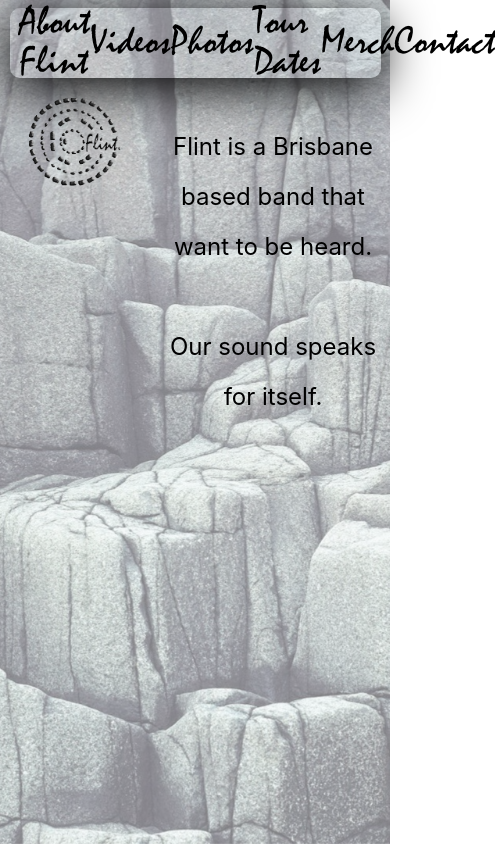
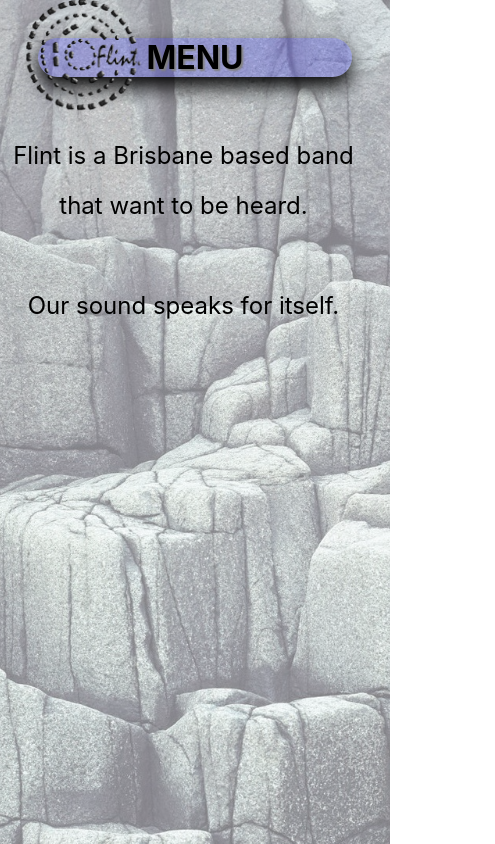
Before and after one commit to andrebonizi/flintband, a Svelte app: page / in a window 390 px wide. Shown: the whole page, 495 px wide, since content can reach past the window. Built offline with nearby package versions, Linux system fonts and the light colour scheme; a web font is replaced by a local one.

Commit message:
responsive layout

```diff
--- a/src/App.svelte
+++ b/src/App.svelte
@@ -7,31 +7,47 @@
 
 	export let url = "";
 	let links = [
-		{ link: "about", text: "About Flint"},
-		{ link: "videos", text: "Videos"},
+		{ link: "about", text: "About Flint."},
 		{ link: "photos", text: "Photos"},
 		{ link: "tour", text: "Tour Dates"},
+		{ link: "history", text: "History"},
 		{ link: "merch", text: "Merch"},
 		{ link: "contact", text: "Contact"},
 	];
 
+	let mobile = window.matchMedia("(orientation: portrait)").matches ? true : false;
 </script>
 
+<div>
 <Background />
 <Router url="{url}">
-	<Navbar links="{links}" />
-	<div class="container">
-		<Logo />
-		<Routes />
-	</div>
+	<Navbar links="{links}" mobile={mobile}/>
+	{#if mobile}
+		<div class="column">
+			<Logo mobile={mobile}/>
+			<Routes mobile={mobile}/>
+		</div>
+	{:else}
+		<div class="row">
+			<Logo mobile={mobile}/>
+			<Routes mobile={mobile}/>
+		</div>
+	{/if}
 </Router>
-<p>
-</p>
 
+</div>
 <style>
-	.container{
+	.row{
 		display: flex;
-		justify-content: flex-start;
+		width: 90vw;
 		flex-direction: row;
 	}
+	.column{
+		display: flex;
+		width: 90vw;
+		flex-direction: column;
+	}
+	div{
+		overflow-x: hidden;
+	}
 </style>
```
